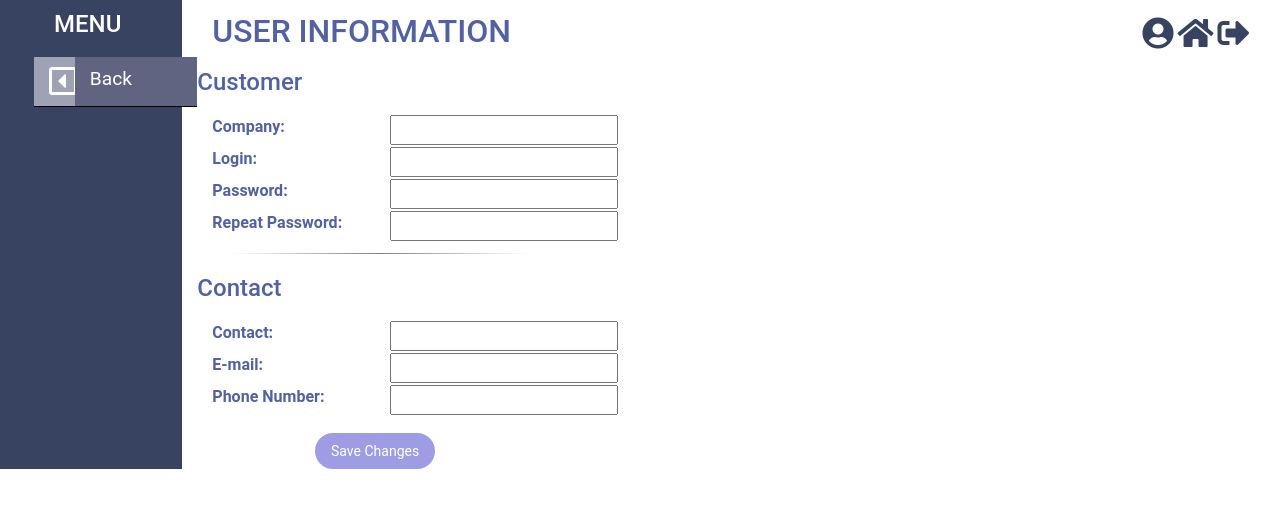
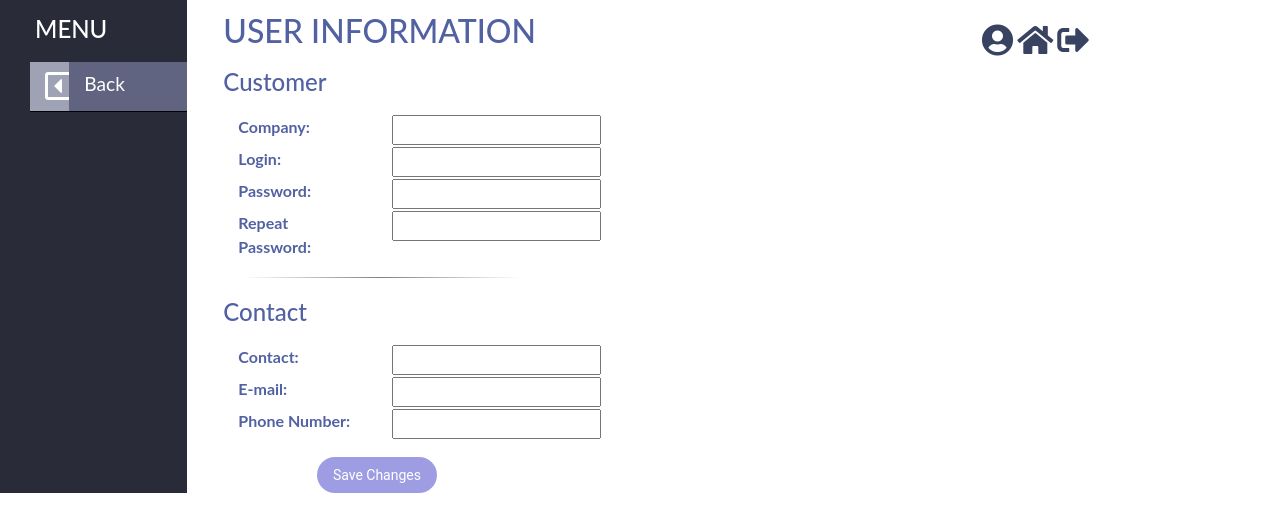
Before and after one commit to locoste/Vapp1, a plain HTML site: page View/UserPage.html in a window 1280 px wide. Drawn offline with nearby package versions, Linux system fonts and the light colour scheme; no server answers; files whose address does not match are found by name.

Commit message:
Add files via upload

```diff
--- a/View/css/vApp.css
+++ b/View/css/vApp.css
@@ -3,7 +3,8 @@ a {
 }
 
 a:hover {
-  color: #CED5E8;
+  color: white;
+  text-decoration: none;
 }
 
 html {
@@ -20,7 +21,8 @@ header {
 
 body {
 
-  font-family: 'Roboto', sans-serif;
+  font-family: 'Lato', sans-serif;
+  height: 100%;
 
 }
 
@@ -29,7 +31,7 @@ h1 {
   color: #5161A2;
   text-align: left;
   vertical-align: middle;
-  font-family: 'Roboto', sans-serif;
+  font-family: 'Lato', sans-serif;
   font-size: 24pt;
   padding-bottom: 10px;
 }
@@ -37,7 +39,7 @@ h1 {
 h2 {
   color: #5161A2;
   text-align: left;
-  font-family: 'Roboto', sans-serif;
+  font-family: 'Lato', sans-serif;
   font-size: 18pt;
   padding-bottom: 10px;
 }
@@ -45,7 +47,7 @@ h2 {
 label {
   font-weight: bold;
   color: #5161A2;
-  font-family: 'Roboto', sans-serif;
+  font-family: 'Lato', sans-serif;
   font-size: 12pt;
 }
 
@@ -108,8 +110,17 @@ th {
   color: white;
 }
 
+.col_menu:hover{
+  padding-left: 10px;
+  width: 105%;
+}
+
+.row {
+  margin: 0px;
+}
+
 .container-fluid{
-  margin-left: -16px;
+  margin-left: -30px;
 }
 
 .sep_line{
@@ -141,7 +152,6 @@ th {
   box-shadow: 0px 0px 20px 0px #6d7d8c;
 }
 
-
 .href_button {
   color:white;
 }
@@ -149,12 +159,21 @@ th {
 .menu_gauche {
   /*background: rgb(27,32,50);
   background: linear-gradient(40deg, rgba(27,32,50,1) 0%, rgba(40,40,79,1) 65%, rgba(58,99,133,1) 100%);*/
-  background-color: #384261;
+  background-color: #292B39;
+  height: 100%;
+  width: 105%;
+  margin: 0px;
+  padding-left: 30px;
+  padding-top: 15px;
+  /*box-shadow: 0px 0px 20px 0px #1A2A3A;*/
+}
+
+.menu_gauche_bas {
+  background-color: #D4EBF5;
   margin: 0px;
   height: 100%;
-  padding-left: 50px;
+  padding-left: 25px;
   padding-top: 10px;
-  /*box-shadow: 0px 0px 20px 0px #1A2A3A;*/
 }
 
 .menu_text {
@@ -216,7 +235,7 @@ th {
 
 
 .header_icons {
-  padding-top: 5px;
+  padding-top: 12px;"
   float: right
 }
 
```
